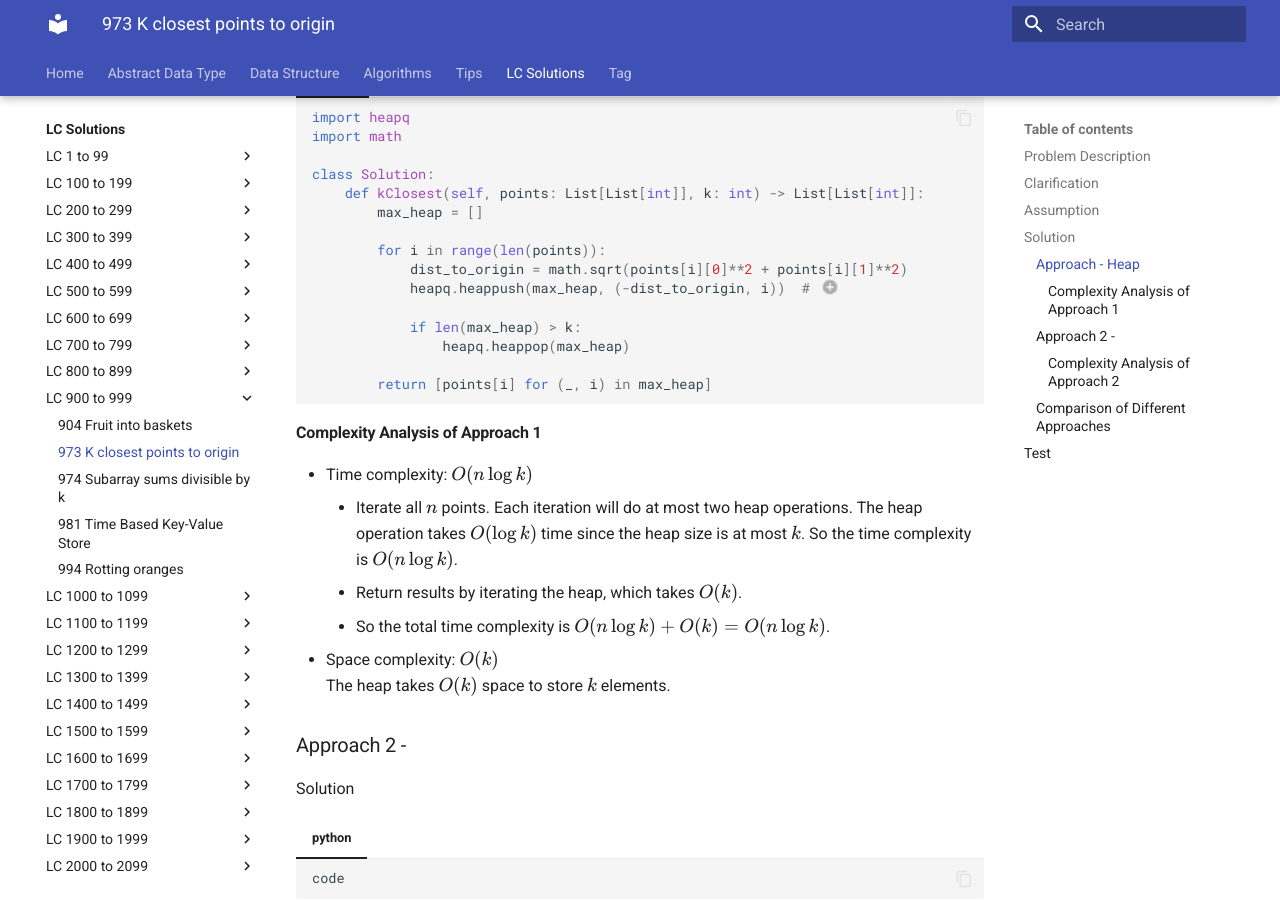
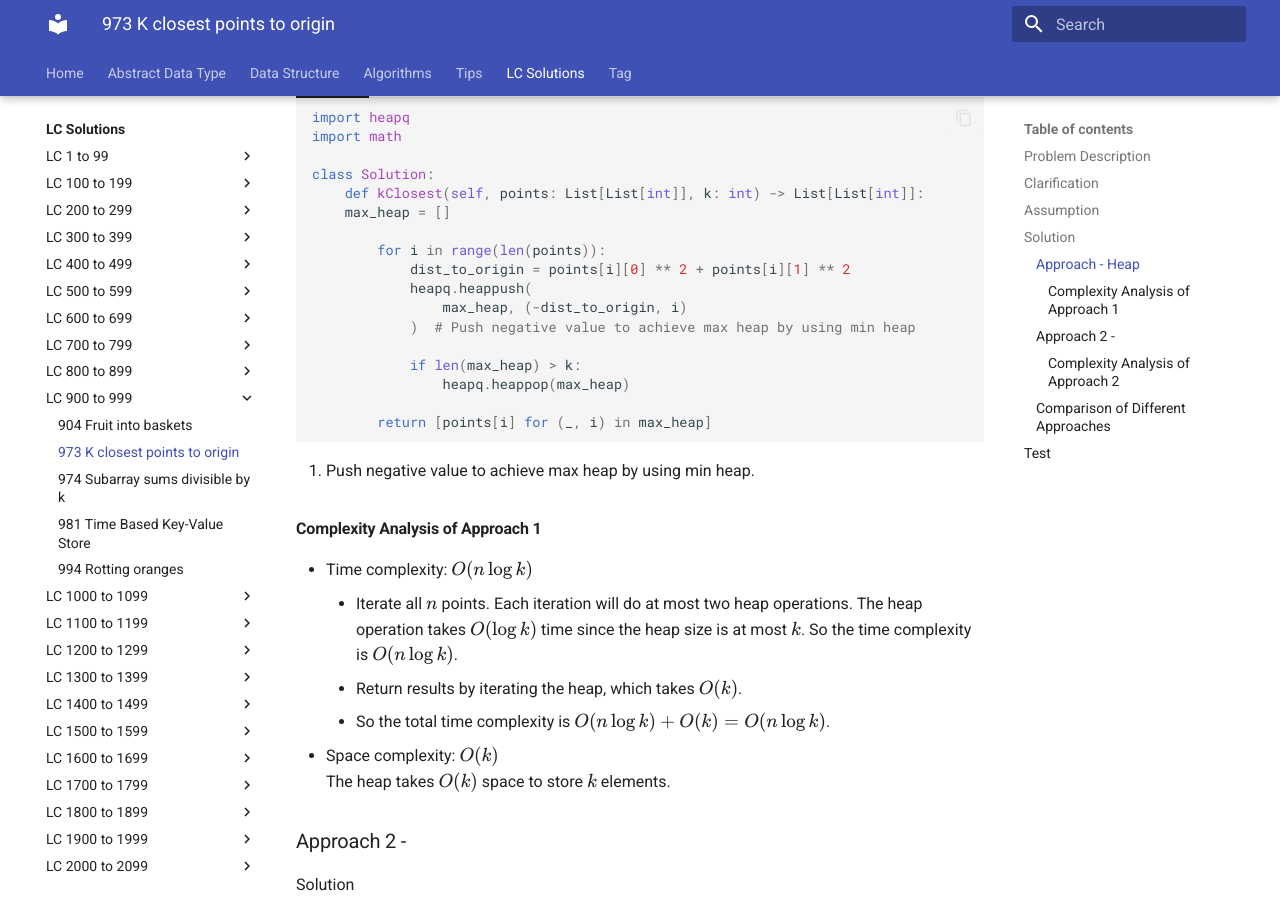
Before and after one commit to RogerLuo-Code/coding-practice, an MkDocs documentation site: the page built from docs/lc-solutions/lc0900-0999/lc0973-k-closest-points-to-origin.md, in a window 1280 px wide and 900 px high, scrolled down 1053 px. Built offline with MkDocs 1.6.1 and Material for MkDocs 9.7.7, drawn with Linux system fonts in a browser that asks for light colours.

Commit message:
Update solution to LC973

```diff
--- a/docs/lc-solutions/lc0900-0999/lc0973-k-closest-points-to-origin.md
+++ b/docs/lc-solutions/lc0900-0999/lc0973-k-closest-points-to-origin.md
@@ -44,11 +44,13 @@ the k closest points remained.
 
     class Solution:
         def kClosest(self, points: List[List[int]], k: int) -> List[List[int]]:
-            max_heap = []
+        max_heap = []
 
             for i in range(len(points)):
-                dist_to_origin = math.sqrt(points[i][0]**2 + points[i][1]**2)
-                heapq.heappush(max_heap, (-dist_to_origin, i))  # (1)
+                dist_to_origin = points[i][0] ** 2 + points[i][1] ** 2
+                heapq.heappush(
+                    max_heap, (-dist_to_origin, i)
+                )  # Push negative value to achieve max heap by using min heap
 
                 if len(max_heap) > k:
                     heapq.heappop(max_heap)
```
